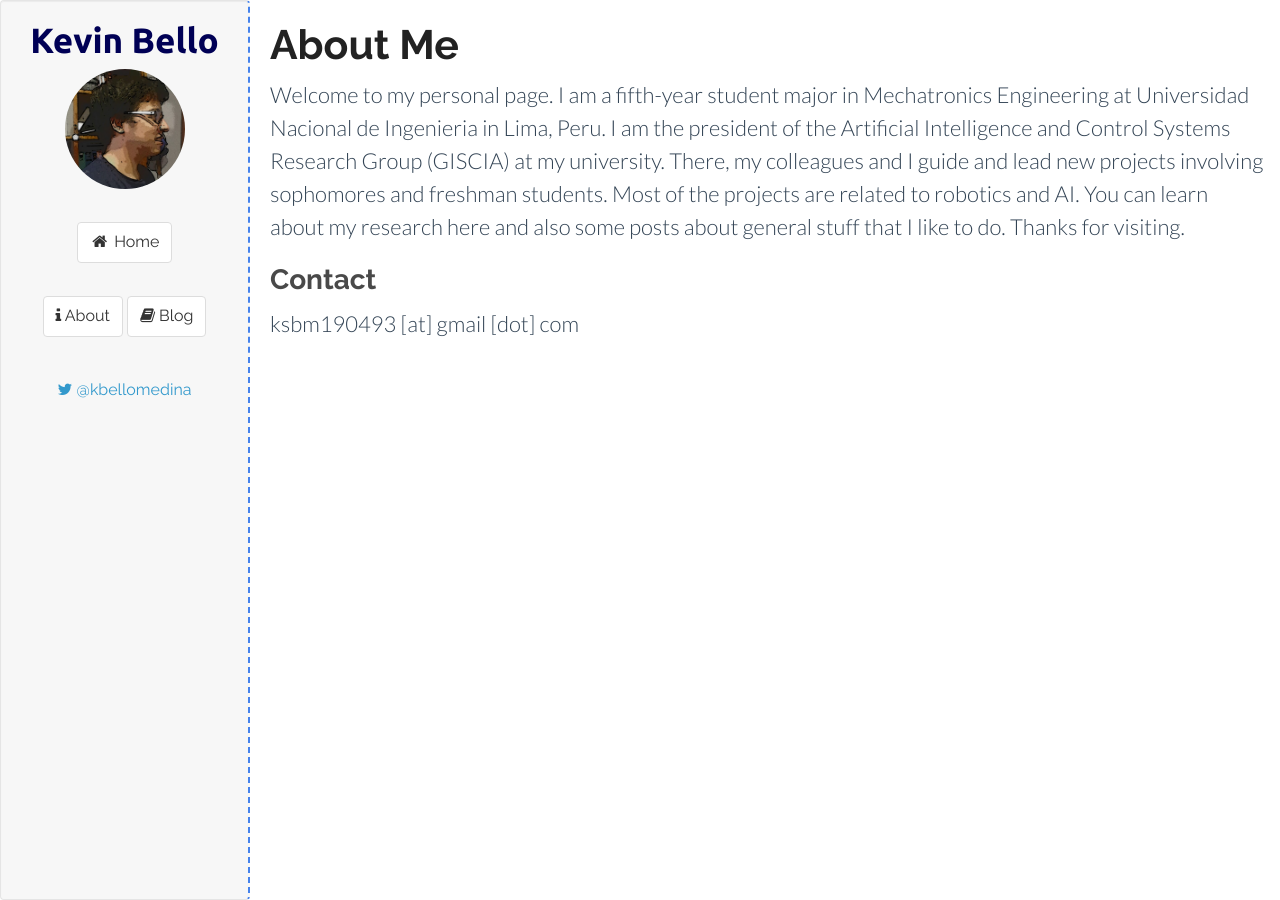
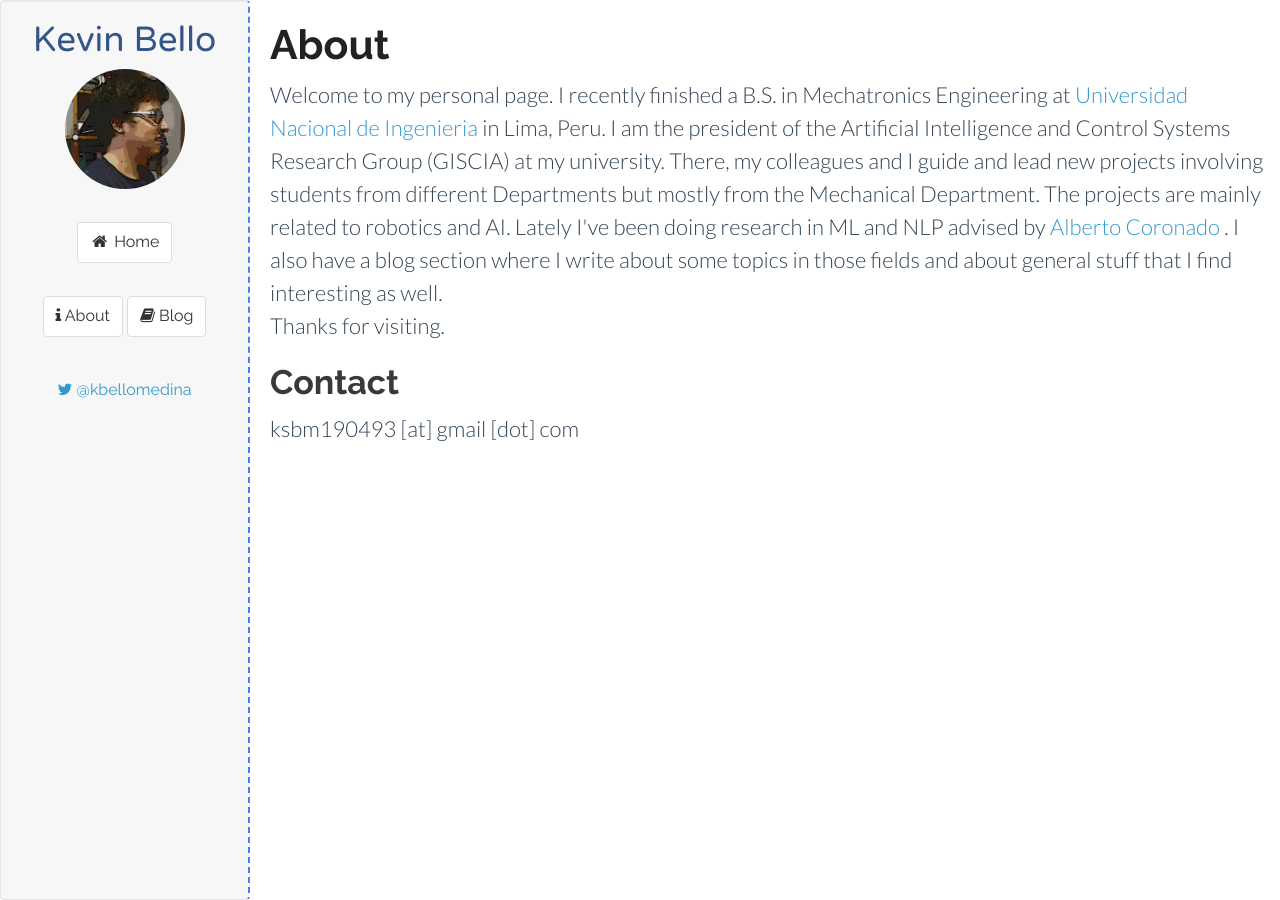
Before and after one commit to kevinsbello/kevinsbello.github.io, a Jekyll site: the page built from about.html, in a window 1280 px wide. Built offline with Jekyll 4.4.1, drawn with Linux system fonts in a browser that asks for light colours; nearby versions of some CDN libraries.

Commit message:
about updated

```diff
--- a/about.html
+++ b/about.html
@@ -5,18 +5,19 @@ page_name: about
 ---
 
 
-<h1>About Me</h1>
+<h1>About</h1>
 
-<p>Welcome to my personal page.
+<p>
+Welcome to my personal page.
 
-I am a fifth-year student major in Mechatronics Engineering at Universidad Nacional de Ingenieria in Lima, Peru.
+I recently finished a B.S. in Mechatronics Engineering at <a target="_blank" href="http://en.wikipedia.org/wiki/National_University_of_Engineering">Universidad Nacional de Ingenieria</a> in Lima, Peru.
 
-I am the president of the Artificial Intelligence and Control Systems Research Group (GISCIA) at my university. There, my colleagues and I guide and lead new projects involving sophomores and freshman students. Most of the projects are related to robotics and AI.
+I am the president of the Artificial Intelligence and Control Systems Research Group (GISCIA) at my university. There, my colleagues and I guide and lead new projects involving students from different Departments but mostly from the Mechanical Department. The projects are mainly related to robotics and AI.
 
-You can learn about my research here and also some posts about general stuff that I like to do.
+Lately I've been doing research in ML and NLP advised by <a target="_blank" href="https://twitter.com/amcoronado"> Alberto Coronado </a>. I also have a blog section where I write about some topics in those fields and about general stuff that I find interesting as well.
 
-Thanks for visiting.
+<br>Thanks for visiting.
 </p>
 
-<h3>Contact</h3>
+<h2>Contact</h2>
 <p> ksbm190493 [at] gmail [dot] com </p>
--- a/index.html
+++ b/index.html
@@ -8,7 +8,7 @@ page_name: Homepage
 {% for post in paginator.posts %}
   <div class="post">
     <h2><a href="{{ post.url }}">{{ post.title }}</a></h2>
-    <small class="meta">{{ post.date | date:"%B %d, %Y" }}</small>
+    <small class="meta"><i class="fa fa-clock-o"></i> Posted {{ post.date | date:"%B %d, %Y" }}</small>
     {{ post.excerpt }}
     <div style="border-bottom:1px solid #4582ec;"></div>
   </div>
@@ -16,7 +16,7 @@ page_name: Homepage
 </div>
 {% if paginator.total_posts > 0 %}
   <div class="text-center">
-    <ul class="pagination">
+    <ul class="pagination pagination-sm">
 
         {% if paginator.page == 1 %}
           <li class="disabled"><a href="/">«</a></li>
--- a/stylesheets/styles.css
+++ b/stylesheets/styles.css
@@ -1,5 +1,5 @@
 @import url(https://fonts.googleapis.com/css?family=Lato:300italic,700italic,300,700);
-@import url(http://fonts.googleapis.com/css?family=Ubuntu:700);
+@import url(http://fonts.googleapis.com/css?family=Varela+Round);
 
 body {
   font:22px/1.5 Lato, "Helvetica Neue", Helvetica, Arial, sans-serif;
@@ -8,8 +8,9 @@ body {
 }
 
 .site-title {
-  font:35px/1 Ubuntu, "Helvetica Neue", Helvetica, Arial, sans-serif;
-  color:#005;
+  font:35px/1 Varela Round, "Helvetica Neue", Helvetica, Arial, sans-serif;
+  color:#358;
+  font-weight:500;
 }
 
 
```
Also changed, not shown: _layouts/post.html (+5 -4 lines).
